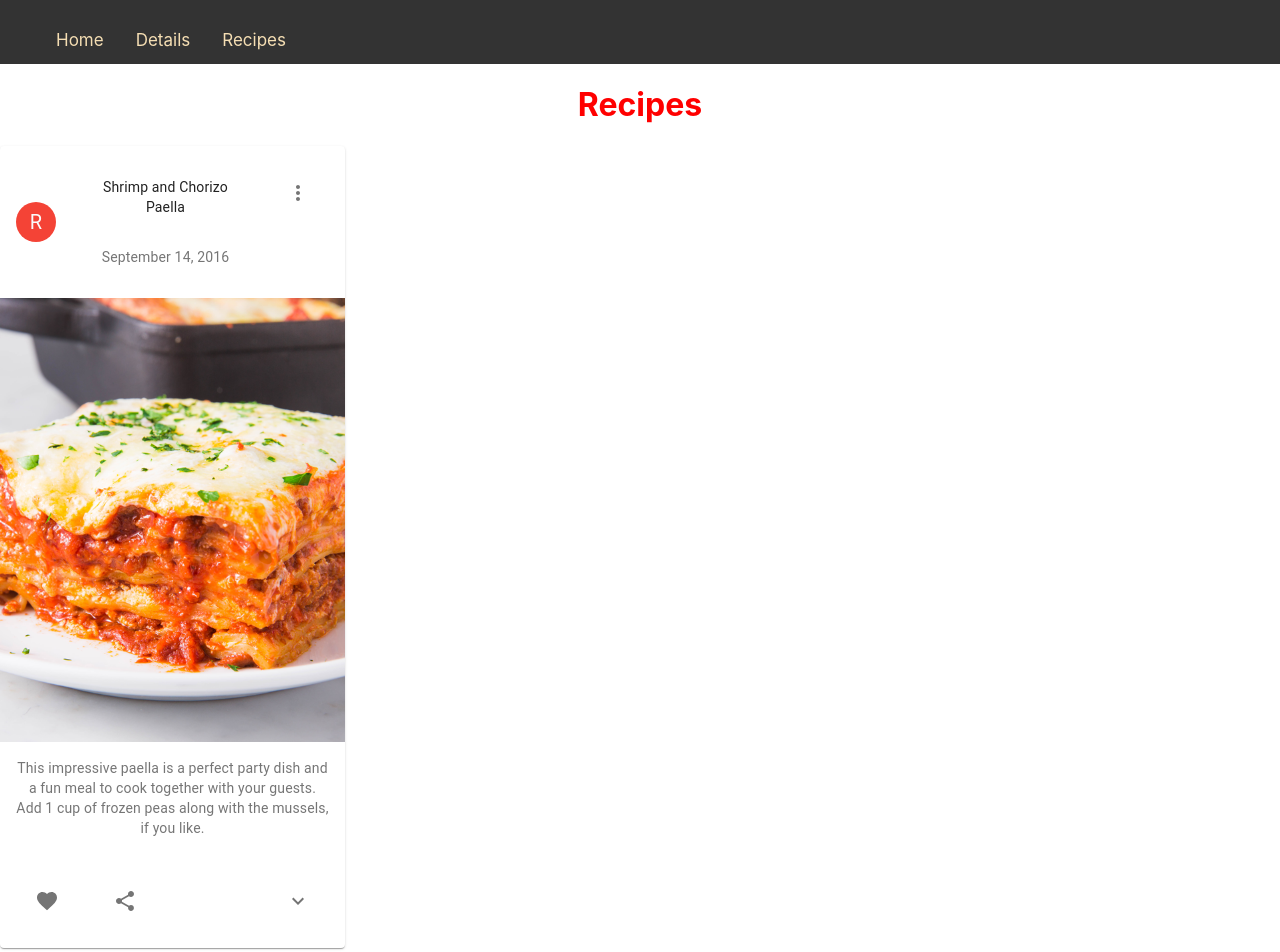
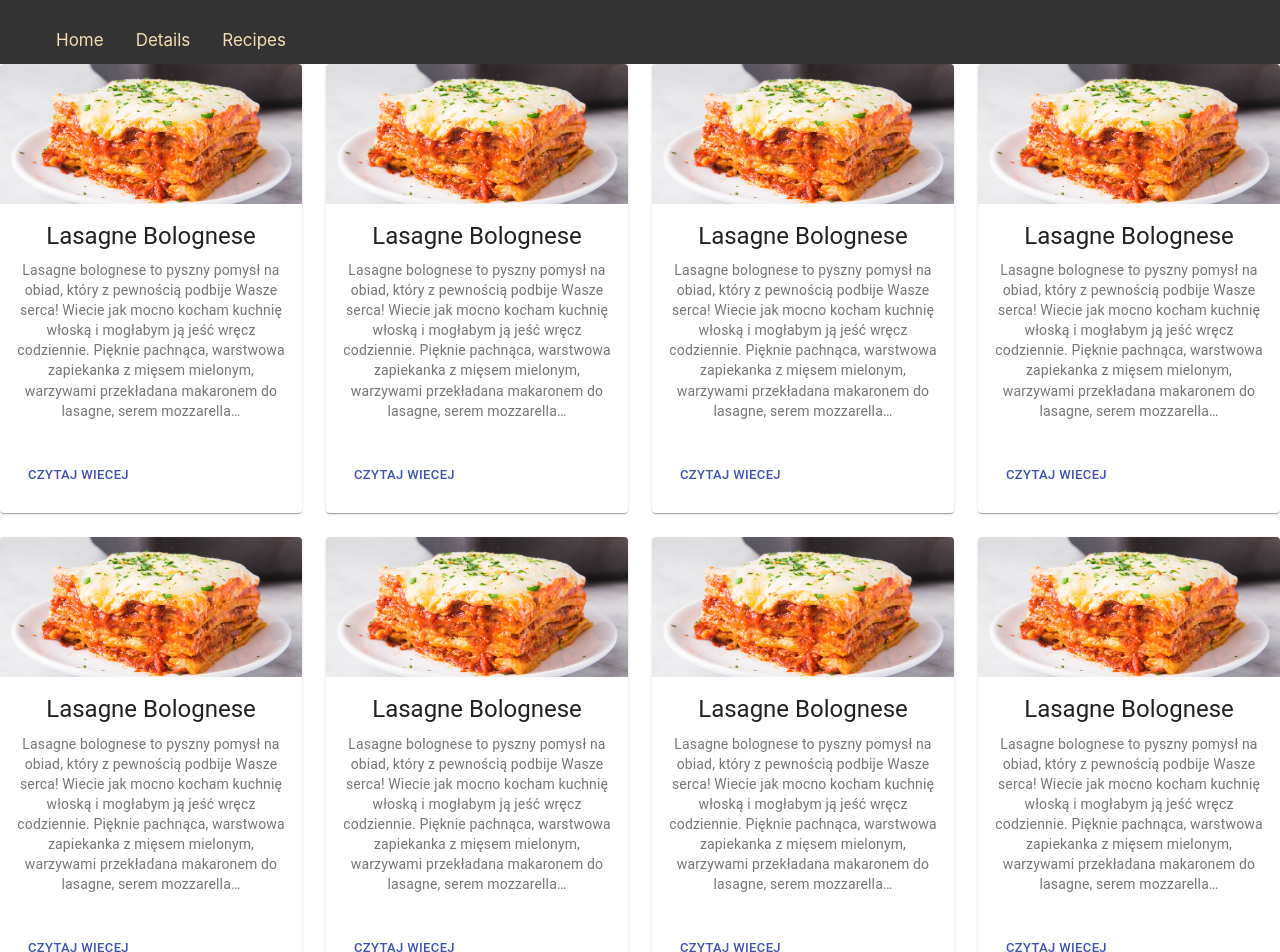
Before and after one commit to JanuszProgramowaniaa/Anielska_Kuchnia, a React (Create React App) app in the folder anielska-kuchnia/: page /Recipes in a window 1280 px wide. Shown: the top 952 px of the page. Built offline with nearby package versions, Linux system fonts and the light colour scheme.

Commit message:
Final version

```diff
--- a/anielska-kuchnia/src/component/CardComponent.js
+++ b/anielska-kuchnia/src/component/CardComponent.js
@@ -44,7 +44,7 @@ export default function CardComponent() {
                 </CardContent>
               </CardActionArea>
               <CardActions>
-                <Button size="small" color="primary" onClick={() => window.location.replace("Details.js")}>
+                <Button size="small" color="primary" onClick={() => window.location.replace("Details")}>
                   Czytaj wiecej
                 </Button>
               </CardActions>
--- a/anielska-kuchnia/src/component/Introduction.js
+++ b/anielska-kuchnia/src/component/Introduction.js
@@ -22,7 +22,7 @@ export default class Introduction extends Component {
               <h1 className="Introduction">Tradycja czy nowoczesność? A może jedno i drugie?</h1>
 
                    <p>Są dania, których absolutnie nie może zabraknąć na wielkanocnym stole. Nie oznacza to jednak, że tego dnia nie można sobie pozwolić na eksperymenty. Obok tradycyjnych jajek i mazurków mogą pojawić się krem groszkowy albo lekka sałatka z komosą i mozzarellą. Możliwości jest wiele, a w naszej bazie przepisów znajdą coś dla siebie zarówno miłośnicy klasyki jak i nowoczesnej kuchni.</p>
-                   <button type="button">Sprawdź </button>
+                   <button type="button" onClick={() => window.location.replace("Recipes")}>Sprawdź </button>
                 </div>
         )
     }
--- a/anielska-kuchnia/src/component/Navbar.css
+++ b/anielska-kuchnia/src/component/Navbar.css
@@ -5,7 +5,7 @@
 ul {
   list-style-type: none;
 }
-  :-webkit-any-link {
+li a{
   float: left;
   display: block;
   color: wheat !important;
--- a/anielska-kuchnia/src/component/News.js
+++ b/anielska-kuchnia/src/component/News.js
@@ -34,7 +34,7 @@ export default class News extends Component {
                 title="schab"
               />
              <h3>Schab pieczony</h3>
-              <button type="button" className="Rec1">Sprawdź </button>
+              <button type="button" className="Rec1" onClick={() => window.location.replace("Recipes")}>Sprawdź </button>
 </div>
 
 <div className="Rec">
@@ -47,7 +47,7 @@ export default class News extends Component {
                 title="jaja_z_farszem"
               />
              <h3>Jaja z farszem</h3>
-              <button type="button" className="Rec1">Sprawdź </button>
+              <button type="button" className="Rec1" onClick={() => window.location.replace("Recipes")}>Sprawdź </button>
 </div>
 
 
@@ -61,7 +61,7 @@ export default class News extends Component {
                 title="pierogi"
               />
              <h3>Pierogi</h3>
-              <button type="button" className="Rec1">Sprawdź </button>
+              <button type="button" className="Rec1" onClick={() => window.location.replace("Recipes")}>Sprawdź </button>
 </div>
 
 <div className="Rec">
@@ -74,7 +74,7 @@ export default class News extends Component {
                 title="lazania"
               />
              <h3>Lazania</h3>
-              <button type="button" className="Rec1">Sprawdź </button>
+              <button type="button" className="Rec1" onClick={() => window.location.replace("Recipes")}>Sprawdź </button>
 </div>
 
 <div className="Rec">
@@ -87,7 +87,7 @@ export default class News extends Component {
                 title="mega_rollo"
               />
              <h3>Mega rollo</h3>
-              <button type="button" className="Rec1">Sprawdź </button>
+              <button type="button" className="Rec1" onClick={() => window.location.replace("Recipes")}>Sprawdź </button>
 </div>
 
 
--- a/anielska-kuchnia/src/component/Recipes.js
+++ b/anielska-kuchnia/src/component/Recipes.js
@@ -1,144 +1,60 @@
-import React from 'react'
-import Baner from './Baner'
+import React, { useState }  from 'react'
 import './Recipes.css';
-import clsx from 'clsx';
+import CardComponent from './CardComponent'
 import { makeStyles } from '@material-ui/core/styles';
-import Card from '@material-ui/core/Card';
-import CardHeader from '@material-ui/core/CardHeader';
-import CardMedia from '@material-ui/core/CardMedia';
-import CardContent from '@material-ui/core/CardContent';
-import CardActions from '@material-ui/core/CardActions';
-import Collapse from '@material-ui/core/Collapse';
-import Avatar from '@material-ui/core/Avatar';
-import IconButton from '@material-ui/core/IconButton';
-import Typography from '@material-ui/core/Typography';
-import { red } from '@material-ui/core/colors';
-import FavoriteIcon from '@material-ui/icons/Favorite';
-import ShareIcon from '@material-ui/icons/Share';
-import ExpandMoreIcon from '@material-ui/icons/ExpandMore';
-import MoreVertIcon from '@material-ui/icons/MoreVert';
-import lazania from '../static/recipes/lazania.png'
-
+import Grid from '@material-ui/core/Grid';
 
 const useStyles = makeStyles((theme) => ({
   root: {
-    maxWidth: 345,
+    flexGrow: 1,
+    flexBasis:100,
+    justifyContent:"center"
   },
-  media: {
-    height: 0,
-    paddingTop: '56.25%', // 16:9
-  },
-  expand: {
-    transform: 'rotate(0deg)',
-    marginLeft: 'auto',
-    transition: theme.transitions.create('transform', {
-      duration: theme.transitions.duration.shortest,
-    }),
-  },
-  expandOpen: {
-    transform: 'rotate(180deg)',
-  },
-  avatar: {
-    backgroundColor: red[500],
-  },
+  paper: {
+    padding: theme.spacing(2),
+    textAlign: 'center',
+    color: theme.palette.text.secondary,
+  }
+
 }));
 
 
 
 export default function Recipes() {
+  const classes = useStyles();
+  return (
 
-  const classes = useStyles();
-  const [expanded, setExpanded] = React.useState(false);
+     <React.Fragment>
+    <div className={classes.root}>
 
-  const handleExpandClick = () => {
-    setExpanded(!expanded);
-  };
+      <Grid container spacing={3}>
+        <Grid item xl={3} lg={3} md={3} sm={4} xs={12}>
+        <CardComponent/>
+        </Grid>
+        <Grid item  xl={3} lg={3} md={3} sm={4} xs={12}>
+        <CardComponent/>
+        </Grid>
+        <Grid item  xl={3} lg={3} md={3} sm={4} xs={12}>
+        <CardComponent/>
+        </Grid>
+        <Grid item  xl={3} lg={3} md={3} sm={4} xs={12}>
+        <CardComponent/>
+        </Grid>
+        <Grid item  xl={3} lg={3} md={3} sm={4} xs={12}>
+        <CardComponent/>
+        </Grid>
+        <Grid item  xl={3} lg={3} md={3} sm={4} xs={12}>
+        <CardComponent/>
+        </Grid>
+        <Grid item  xl={3} lg={3} md={3} sm={4} xs={12}>
+        <CardComponent/>
+        </Grid>
+        <Grid item  xl={3} lg={3} md={3} sm={4} xs={12}>
+        <CardComponent/>
+        </Grid>
+      </Grid>
+    </div>
+      </React.Fragment>
 
-
-
-  return (
-        <div>
-            <Baner title="Recipes"/>
-            <Card className={classes.root}>
-              <CardHeader
-                avatar={
-                  <Avatar aria-label="recipe" className={classes.avatar}>
-                    R
-                  </Avatar>
-                }
-                action={
-                  <IconButton aria-label="settings">
-                    <MoreVertIcon />
-                  </IconButton>
-                }
-                title="Shrimp and Chorizo Paella"
-                subheader="September 14, 2016"
-              />
-
-              <CardMedia
-                style={{height:'250px'}}
-                className={classes.media}
-                image={lazania}
-                title="lasagneBolognese"
-              />
-
-              <CardContent>
-                <Typography variant="body2" color="textSecondary" component="p">
-                  This impressive paella is a perfect party dish and a fun meal to cook together with your
-                  guests. Add 1 cup of frozen peas along with the mussels, if you like.
-                </Typography>
-              </CardContent>
-              <CardActions disableSpacing>
-                <IconButton aria-label="add to favorites">
-                  <FavoriteIcon />
-                </IconButton>
-                <IconButton aria-label="share">
-                  <ShareIcon />
-                </IconButton>
-                <IconButton
-                  className={clsx(classes.expand, {
-                    [classes.expandOpen]: expanded,
-                  })}
-                  onClick={handleExpandClick}
-                  aria-expanded={expanded}
-                  aria-label="show more"
-                >
-                  <ExpandMoreIcon />
-                </IconButton>
-                 <CardMedia>
-
-                  </CardMedia>
-
-              </CardActions>
-              <Collapse in={expanded} timeout="auto" unmountOnExit>
-                <CardContent>
-                  <Typography paragraph>Method:</Typography>
-                  <Typography paragraph>
-                    Heat 1/2 cup of the broth in a pot until simmering, add saffron and set aside for 10
-                    minutes.
-                  </Typography>
-                  <Typography paragraph>
-                    Heat oil in a (14- to 16-inch) paella pan or a large, deep skillet over medium-high
-                    heat. Add chicken, shrimp and chorizo, and cook, stirring occasionally until lightly
-                    browned, 6 to 8 minutes. Transfer shrimp to a large plate and set aside, leaving chicken
-                    and chorizo in the pan. Add pimentón, bay leaves, garlic, tomatoes, onion, salt and
-                    pepper, and cook, stirring often until thickened and fragrant, about 10 minutes. Add
-                    saffron broth and remaining 4 1/2 cups chicken broth; bring to a boil.
-                  </Typography>
-                  <Typography paragraph>
-                    Add rice and stir very gently to distribute. Top with artichokes and peppers, and cook
-                    without stirring, until most of the liquid is absorbed, 15 to 18 minutes. Reduce heat to
-                    medium-low, add reserved shrimp and mussels, tucking them down into the rice, and cook
-                    again without stirring, until mussels have opened and rice is just tender, 5 to 7
-                    minutes more. (Discard any mussels that don’t open.)
-                  </Typography>
-                  <Typography>
-                    Set aside off of the heat to let rest for 10 minutes, and then serve.
-                  </Typography>
-                </CardContent>
-              </Collapse>
-            </Card>
-
-        </div>
     )
 }
--- a/anielska-kuchnia/src/component/Recommend.js
+++ b/anielska-kuchnia/src/component/Recommend.js
@@ -32,7 +32,7 @@ export default class Recommend extends Component {
                 title="lasagneBolognese"
               />
               <h3>lasagne bolognese</h3>
-              <button type="button" className="Rec">Sprawdź </button>
+              <button type="button" className="Rec" onClick={() => window.location.replace("Recipes")}>Sprawdź </button>
 </div>
 <div className="Rec">
 <CardMedia
@@ -45,7 +45,7 @@ export default class Recommend extends Component {
 
               />
               <h3>Salatka meksykanska</h3>
-              <button type="button" className="Rec">Sprawdź </button>
+              <button type="button" className="Rec" onClick={() => window.location.replace("Recipes")}>Sprawdź </button>
  </div>
  <div className="Rec">
 <CardMedia
@@ -57,7 +57,7 @@ export default class Recommend extends Component {
                 title="salatka_makaronowa"
               />
               <h3>Salatka makaronowa</h3>
-              <button type="button" className="Rec">Sprawdź </button>
+              <button type="button" className="Rec" onClick={() => window.location.replace("Recipes")}>Sprawdź </button>
 </div>
 
 <div className="Rec">
@@ -70,7 +70,7 @@ export default class Recommend extends Component {
                 title="zapiekanka_z_bagietki"
               />
               <h3>Zapiekanka z bagietki</h3>
-              <button type="button" className="Rec">Sprawdź </button>
+              <button type="button" className="Rec" onClick={() => window.location.replace("Recipes")}>Sprawdź </button>
 </div>
 
 
```
Lines whose indentation alone changed are shown as unchanged.
